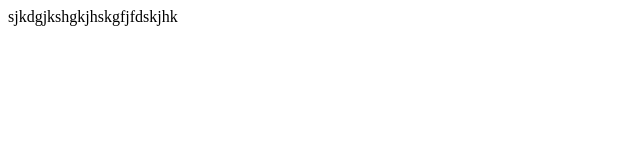
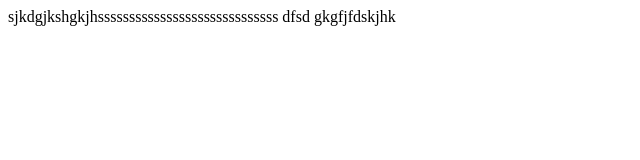
Before and after one commit to AlaaSayedAhmad/Git-Tut, a plain HTML site: page index.html in a window 1280 px wide. Shown: the whole page, without its empty margins (0-640 px from the left). Drawn offline with Linux system fonts and the light colour scheme.

Commit message:
Update The content2

```diff
--- a/index.html
+++ b/index.html
@@ -7,6 +7,6 @@
   <title>Document</title>
  </head>
  <body>
-  sjkdgjkshgkjhskgfjfdskjhk
+  sjkdgjkshgkjhsssssssssssssssssssssssssssss dfsd gkgfjfdskjhk
  </body>
 </html>
```
